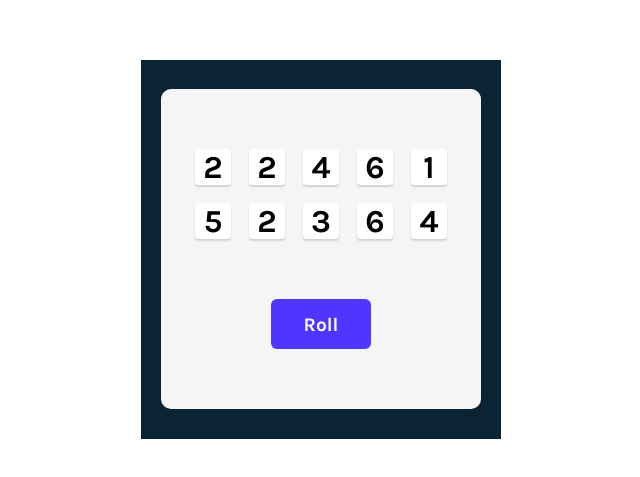
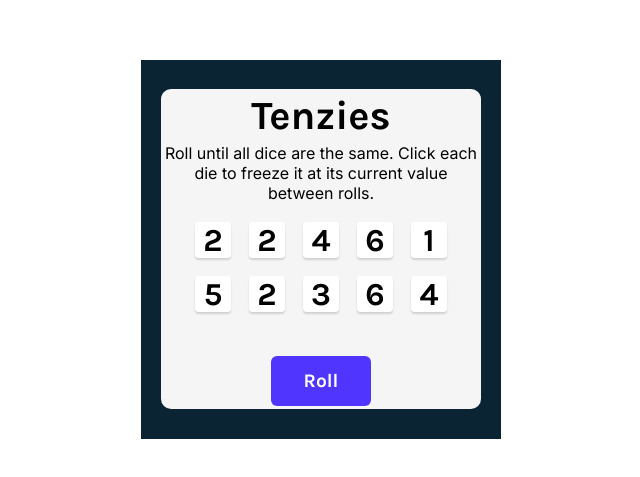
Before and after one commit to vihang7660/Tenzies, a React (Vite) app: page / in a window 1280 px wide. Shown: the part 159-636 px from the top of the page, without its empty margins (319-959 px from the left). Built offline with nearby package versions, Linux system fonts and the light colour scheme.

Commit message:
added the ability to hold the dies with some effect

```diff
--- a/package.json
+++ b/package.json
@@ -16,6 +16,7 @@
     "@types/react": "^18.0.17",
     "@types/react-dom": "^18.0.6",
     "@vitejs/plugin-react": "^2.1.0",
+    "nanoid": "^4.0.0",
     "vite": "^3.1.0"
   }
 }
--- a/src/App.jsx
+++ b/src/App.jsx
@@ -1,30 +1,68 @@
 import React from "react";
 import Die from "./Die";
+import { nanoid } from "nanoid";
 
 function App() {
   function allNewDice() {
     const newDice = [];
     for (let i = 0; i < 10; i++) {
-      newDice.push(Math.ceil(Math.random() * 6));
+      let dieInfo = {
+        value: Math.ceil(Math.random() * 6),
+        isHeld: false,
+        id: nanoid(),
+      };
+      newDice.push(dieInfo);
     }
     return newDice;
   }
 
   const [diceNum, setDiceNum] = React.useState(allNewDice());
 
-  let die = diceNum.map((num, index) => {
-    return <Die value={num} key={index} />;
+  function holdDice(id) {
+    setDiceNum((prevState) => {
+      return prevState.map((item) =>
+        item.id === id ? { ...item, isHeld: !item.isHeld } : item
+      );
+    });
+  }
+
+  let die = diceNum.map((item) => {
+    return (
+      <Die
+        value={item.value}
+        isHeld={item.isHeld}
+        key={item.id}
+        holdDice={() => holdDice(item.id)}
+      />
+    );
   });
 
   function roll() {
-    setDiceNum(allNewDice())
+    setDiceNum((prevState) => {
+      return prevState.map((item) =>
+        item.isHeld
+          ? item
+          : {
+              value: Math.ceil(Math.random() * 6),
+              isHeld: false,
+              id: nanoid(),
+            }
+      );
+    });
   }
 
   return (
     <main>
       <div className="box">
+        <h1 className="title">Tenzies</h1>
+        <p className="instructions">
+          Roll until all dice are the same. Click each die to freeze it at its
+          current value between rolls.
+        </p>
         <div className="dice-container">{die}</div>
-        <button className="roll-dice" onClick={roll}>Roll</button>
+        <button className="roll-dice" onClick={roll}>
+          Roll
+        </button>
       </div>
     </main>
   );
--- a/src/Die.jsx
+++ b/src/Die.jsx
@@ -1,8 +1,10 @@
 import React from "react";
 
 export default function Die(props) {
+
+    let dieColor = (props.isHeld) ? {backgroundColor: '#59E391'} : {backgroundColor: '#FFFFFF'}
     return (
-        <div className="die">
+        <div className="die" style={dieColor} onClick={props.holdDice}>
             {props.value}
         </div>
     )
--- a/src/index.css
+++ b/src/index.css
@@ -26,11 +26,24 @@ main {
   justify-content: space-evenly;
 }
 
+.title {
+  font-size: 40px;
+  margin: 0;
+}
+
+.instructions {
+  font-family: "Inter", sans-serif;
+  font-weight: 400;
+  margin-top: 0;
+  text-align: center;
+}
+
 .dice-container {
   display: grid;
   grid-auto-flow: column;
   grid-template-rows: auto auto;
   gap: 18px;
+  margin-bottom: 40px;
 }
 
 .die {
@@ -42,7 +55,6 @@ main {
   align-items: center;
   box-shadow: 0px 2px 2px rgba(0, 0, 0, 0.15);
   border-radius: 3.81277px;
-
   font-weight: 700;
   font-size: 2rem;
   cursor: pointer;
```
Also changed, not shown: 1 other file (tests, documents, lock files or other folders).
